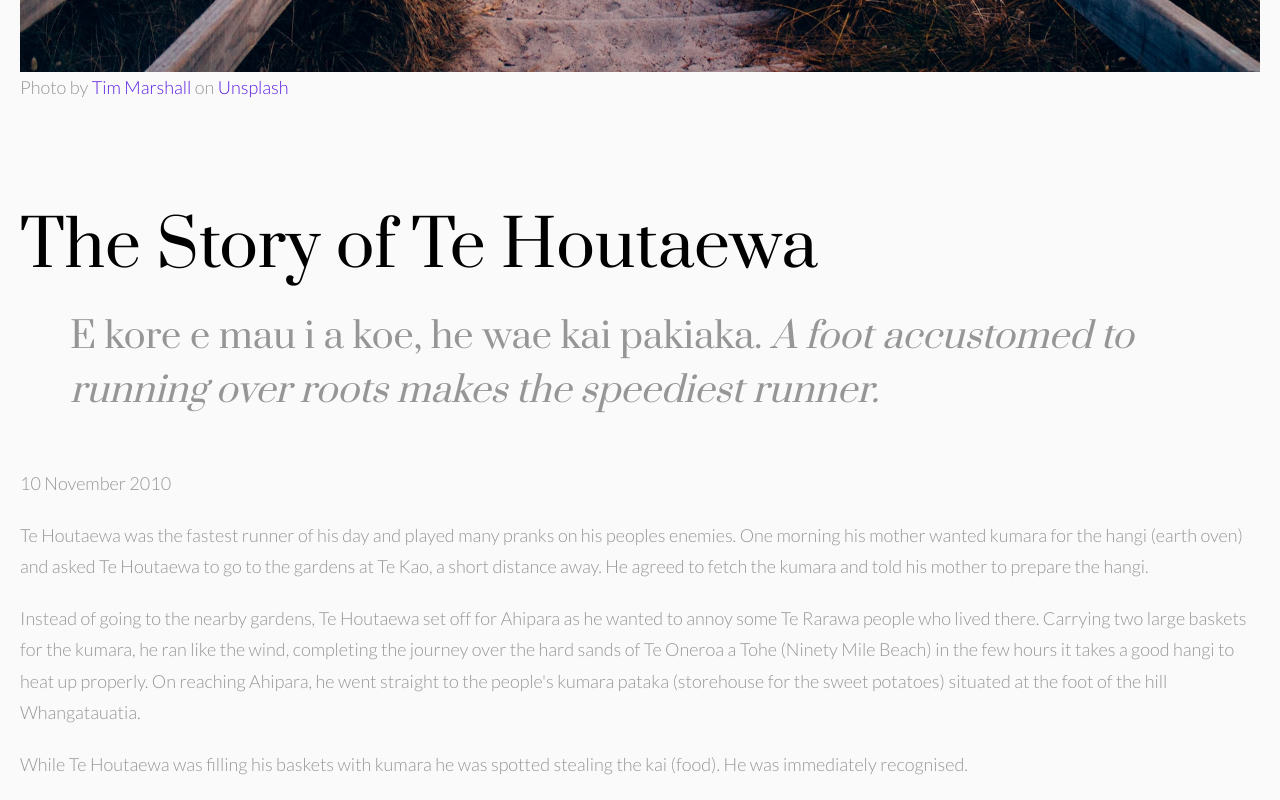
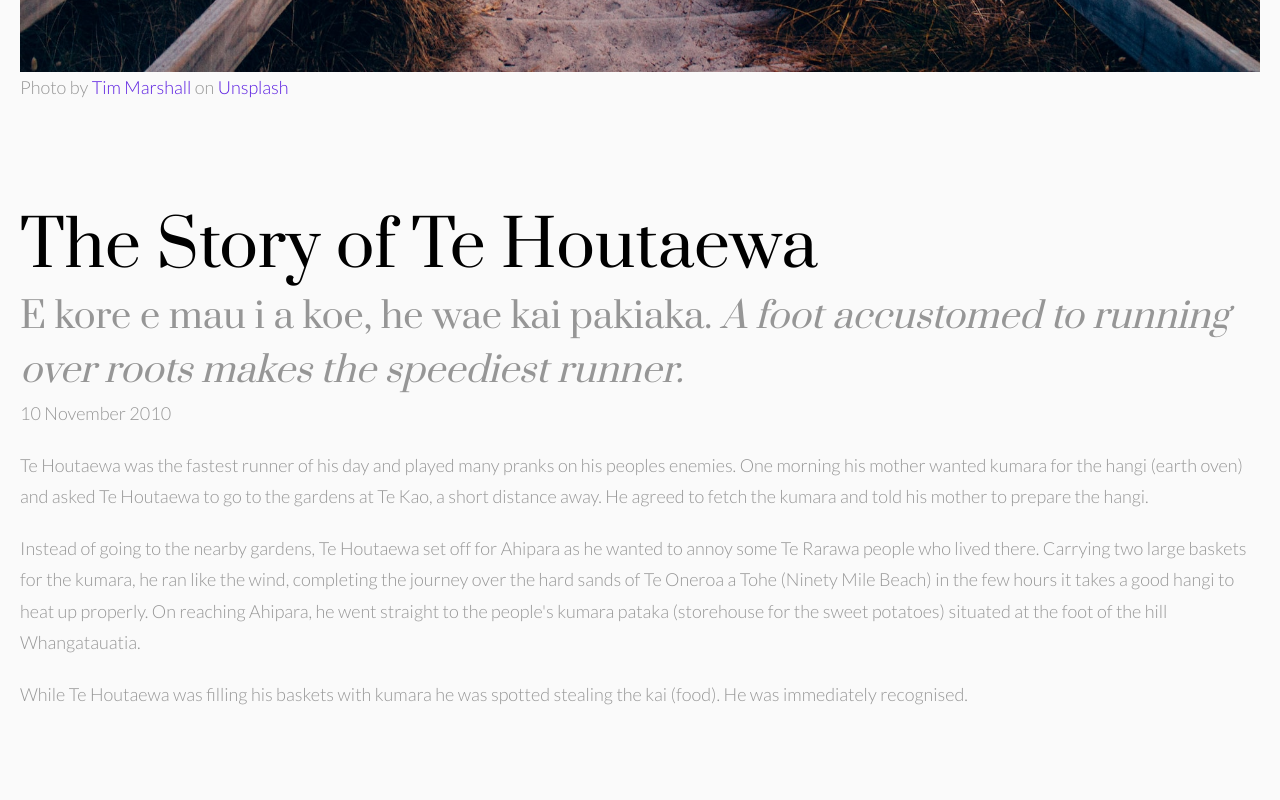
Before and after one commit to sandra-laban/sandra-laban.github.io, a plain HTML site: page blog/te-houtaewa-template.html in a window 1280 px wide. Shown: the part 804-1604 px from the top of the page. After the commit the page ends 1534 px from the top, so only its background shows below. Drawn offline with Linux system fonts and the light colour scheme.

Commit message:
removed margins at post  subtitle

```diff
--- a/styles/main.css
+++ b/styles/main.css
@@ -150,7 +150,7 @@ h2.post-subtitle {
   line-height: 1.5;
   font-family: Prata, serif;
   font-weight: 300;
-  margin-top: 20px;
+  margin: 0px;
   text-align: left;
 }
 /* Flexbox stuff */
```
